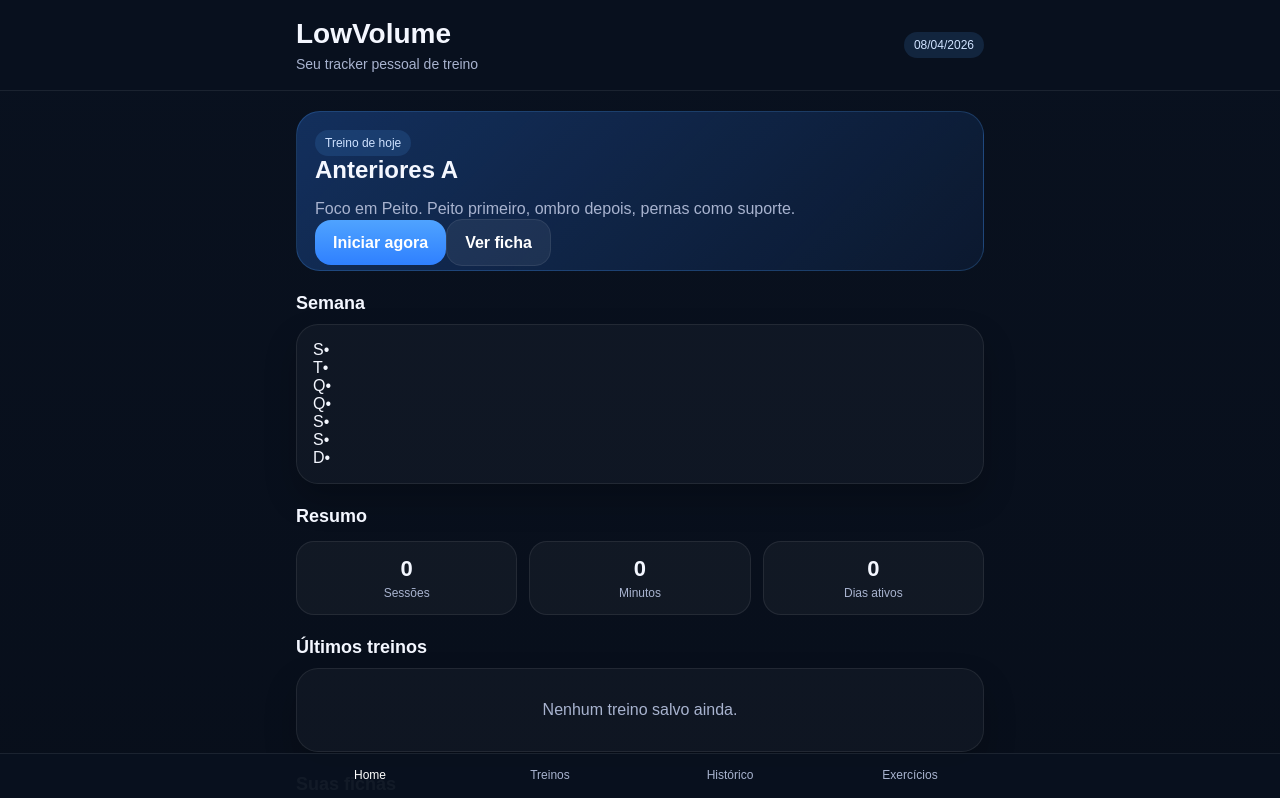
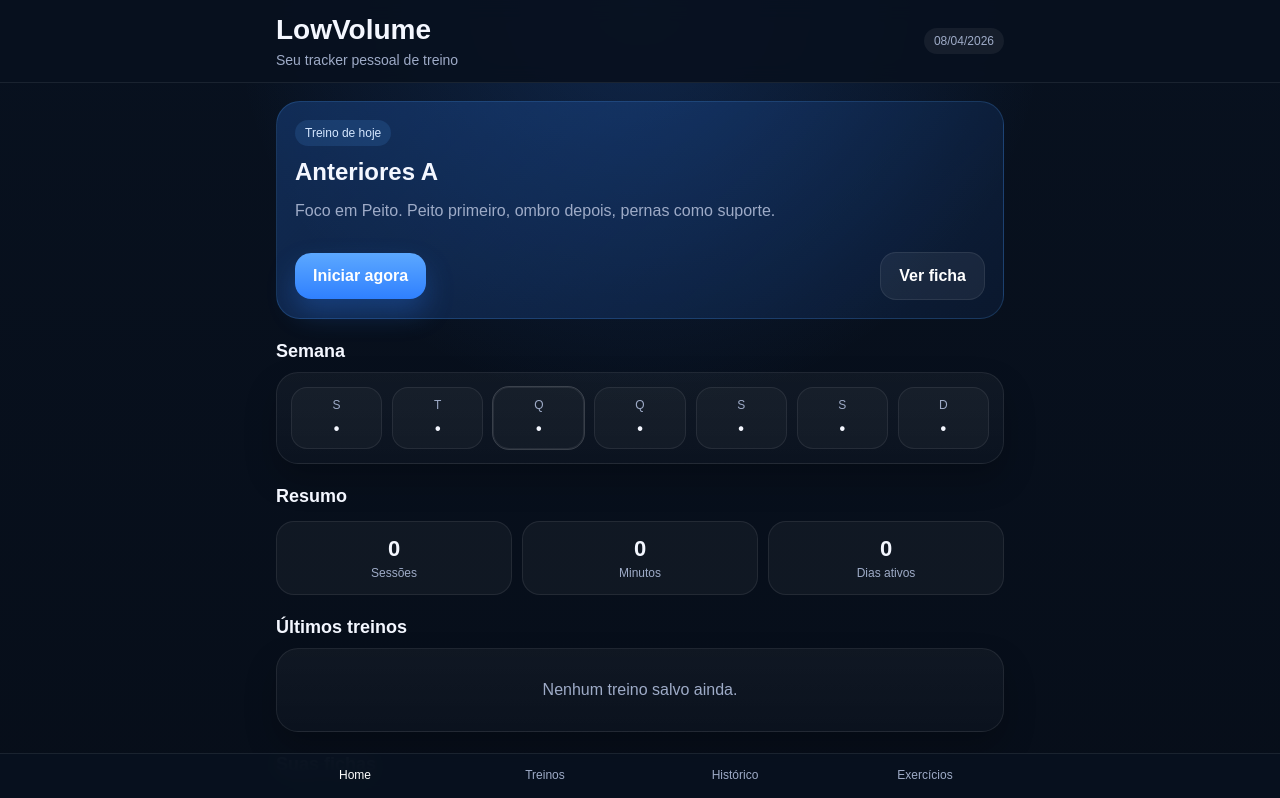
Before and after one commit to MarceloSalada/LowVolume-, a Next.js app: page / in a window 1280 px wide. Shown: the top 798 px of the page. Built offline with nearby package versions, Linux system fonts and the light colour scheme.

Commit message:
Update globals.css

```diff
--- a/app/globals.css
+++ b/app/globals.css
@@ -1,49 +1,411 @@
 :root {
-  --bg: #0b1020;
-  --panel: #11192e;
+  --bg: #07111f;
+  --panel: #101a2d;
+  --panel-2: #162540;
   --text: #f4f7ff;
-  --muted: #a8b3cf;
+  --muted: #9eabc7;
   --primary: #2f80ff;
-  --border: rgba(255,255,255,0.08);
+  --primary-2: #5ca8ff;
+  --border: rgba(255, 255, 255, 0.08);
+  --soft: rgba(255, 255, 255, 0.04);
+  --success: #22c55e;
 }
 
 * { box-sizing: border-box; }
+
+html { -webkit-tap-highlight-color: transparent; }
+
 body {
   margin: 0;
-  background: linear-gradient(180deg, #09111f 0%, #070d18 100%);
   color: var(--text);
   font-family: Arial, Helvetica, sans-serif;
+  background:
+    radial-gradient(circle at top, rgba(47, 128, 255, 0.2), transparent 28%),
+    linear-gradient(180deg, #08111f 0%, #060c16 100%);
 }
+
 a { color: inherit; text-decoration: none; }
-.page-shell { min-height: 100vh; padding-bottom: 88px; }
-.container { max-width: 720px; margin: 0 auto; padding: 20px 16px 96px; }
-.topbar { position: sticky; top: 0; z-index: 10; background: rgba(9,17,31,.92); border-bottom: 1px solid var(--border); }
-.topbar-inner { max-width: 720px; margin: 0 auto; padding: 18px 16px; display:flex; align-items:center; justify-content:space-between; gap: 12px; }
-.title { margin: 0; font-size: 28px; font-weight: 700; }
-.subtitle { margin: 6px 0 0; color: var(--muted); font-size: 14px; }
-.card { background: rgba(255,255,255,.03); border: 1px solid var(--border); border-radius: 22px; padding: 16px; box-shadow: 0 16px 32px rgba(0,0,0,.22); }
-.hero { background: linear-gradient(135deg, rgba(47,128,255,.28), rgba(47,128,255,.08)); border: 1px solid rgba(79,163,255,.22); border-radius: 24px; padding: 18px; }
-.hero-badge, .badge { display:inline-flex; padding:6px 10px; border-radius:999px; background: rgba(79,163,255,.14); color:#cfe2ff; font-size:12px; }
-.hero-title { margin:0; font-size:24px; font-weight:700; }
-.hero-meta, .muted { color: var(--muted); }
-.btn { border: 0; border-radius: 16px; background: linear-gradient(180deg, #4fa3ff, var(--primary)); color:white; padding:14px 18px; font-weight:700; cursor:pointer; }
-.btn.secondary { background: rgba(255,255,255,.06); border: 1px solid var(--border); }
-.row { display:flex; align-items:center; justify-content:space-between; gap:12px; }
-.list, .grid, .kpi-grid, .set-grid, .execute-hero, .history-item { display:grid; gap:12px; }
-.kpi-grid { grid-template-columns: repeat(3, 1fr); margin-top: 14px; }
-.kpi { padding:14px; border-radius:18px; background: rgba(255,255,255,.04); border: 1px solid var(--border); text-align:center; }
-.kpi-value { display:block; font-size:22px; font-weight:700; }
-.kpi-label { display:block; font-size:12px; color:var(--muted); margin-top:4px; }
-.exercise-card { display:grid; grid-template-columns: 84px 1fr; gap:14px; align-items:center; }
-.exercise-thumb { width:84px; height:84px; object-fit:contain; border-radius:16px; background: rgba(255,255,255,.03); padding:6px; }
-.exercise-name { margin:0 0 6px; font-size:17px; font-weight:700; }
-.exercise-meta { display:flex; flex-wrap:wrap; gap:8px; color:var(--muted); font-size:13px; }
-.section-title { margin: 22px 0 10px; font-size:18px; font-weight:700; }
-.bottom-nav { position:fixed; left:0; right:0; bottom:0; background: rgba(9,17,31,.96); border-top:1px solid var(--border); }
-.bottom-nav-inner { max-width:720px; margin:0 auto; display:grid; grid-template-columns: repeat(4, 1fr); }
-.bottom-link { padding:14px 8px 18px; text-align:center; color:var(--muted); font-size:12px; }
-.bottom-link.active { color:white; }
-.execute-image { width:100%; max-width:360px; margin:0 auto; display:block; object-fit:contain; }
-.set-row { display:grid; grid-template-columns:56px 1fr 1fr auto; gap:8px; align-items:center; padding:10px; border-radius:16px; background: rgba(255,255,255,.04); border:1px solid var(--border); }
-.input { width:100%; border:1px solid var(--border); background: rgba(255,255,255,.04); color:white; border-radius:12px; padding:10px 12px; }
-.empty-state { text-align:center; padding:32px 18px; color:var(--muted); }
+button, input, textarea { font: inherit; }
+
+.page-shell {
+  min-height: 100vh;
+  padding-bottom: 88px;
+}
+
+.container {
+  width: 100%;
+  max-width: 760px;
+  margin: 0 auto;
+  padding: 18px 16px 96px;
+}
+
+.topbar {
+  position: sticky;
+  top: 0;
+  z-index: 10;
+  background: rgba(8, 17, 31, 0.92);
+  backdrop-filter: blur(10px);
+  border-bottom: 1px solid var(--border);
+}
+
+.topbar-inner {
+  width: 100%;
+  max-width: 760px;
+  margin: 0 auto;
+  padding: 18px 16px;
+  display: flex;
+  align-items: center;
+  justify-content: space-between;
+  gap: 12px;
+}
+
+.topbar-inner.compact {
+  padding-top: 14px;
+  padding-bottom: 14px;
+}
+
+.title {
+  margin: 0;
+  font-size: 28px;
+  font-weight: 700;
+}
+
+.subtitle {
+  margin: 6px 0 0;
+  color: var(--muted);
+  font-size: 14px;
+}
+
+.card {
+  background: linear-gradient(180deg, rgba(255,255,255,0.04), rgba(255,255,255,0.02));
+  border: 1px solid var(--border);
+  border-radius: 22px;
+  padding: 16px;
+  box-shadow: 0 16px 32px rgba(0, 0, 0, 0.22);
+}
+
+.modern-panel {
+  background: linear-gradient(180deg, rgba(255,255,255,0.05), rgba(255,255,255,0.025));
+}
+
+.hero {
+  border-radius: 24px;
+  padding: 18px;
+}
+
+.modern-hero {
+  background: linear-gradient(135deg, rgba(47,128,255,0.24), rgba(47,128,255,0.08));
+  border: 1px solid rgba(79,163,255,0.2);
+}
+
+.hero-badge,
+.badge {
+  display: inline-flex;
+  align-items: center;
+  padding: 6px 10px;
+  border-radius: 999px;
+  background: rgba(79, 163, 255, 0.14);
+  color: #d5e7ff;
+  font-size: 12px;
+}
+
+.badge.soft {
+  background: rgba(255,255,255,0.06);
+  color: var(--muted);
+}
+
+.hero-title {
+  margin: 12px 0 0;
+  font-size: 24px;
+  font-weight: 700;
+}
+
+.hero-meta,
+.muted {
+  color: var(--muted);
+}
+
+.hero-actions,
+.hero-header,
+.top-actions,
+.progress-row,
+.row {
+  display: flex;
+  align-items: center;
+  justify-content: space-between;
+  gap: 12px;
+}
+
+.row.wrap {
+  flex-wrap: wrap;
+}
+
+.hero-actions {
+  margin-top: 16px;
+}
+
+.btn {
+  border: 0;
+  border-radius: 16px;
+  background: linear-gradient(180deg, var(--primary-2), var(--primary));
+  color: white;
+  padding: 14px 18px;
+  font-weight: 700;
+  cursor: pointer;
+  box-shadow: 0 14px 28px rgba(47, 128, 255, 0.28);
+}
+
+.btn.secondary {
+  background: rgba(255,255,255,0.06);
+  box-shadow: none;
+  border: 1px solid var(--border);
+}
+
+.btn.secondary.is-done {
+  border-color: rgba(34,197,94,0.35);
+  color: #d9ffe6;
+}
+
+.section-title {
+  margin: 22px 0 10px;
+  font-size: 18px;
+  font-weight: 700;
+}
+
+.grid,
+.list,
+.set-grid,
+.execute-hero,
+.history-item,
+.history-exercise-list {
+  display: grid;
+  gap: 12px;
+}
+
+.kpi-grid {
+  display: grid;
+  grid-template-columns: repeat(3, 1fr);
+  gap: 10px;
+  margin-top: 14px;
+}
+
+.kpi,
+.mini-kpi {
+  padding: 14px;
+  border-radius: 18px;
+  background: rgba(255,255,255,0.04);
+  border: 1px solid var(--border);
+  text-align: center;
+}
+
+.kpi-value {
+  display: block;
+  font-size: 22px;
+  font-weight: 700;
+}
+
+.kpi-label,
+.mini-kpi-label {
+  display: block;
+  font-size: 12px;
+  color: var(--muted);
+  margin-top: 4px;
+}
+
+.mini-kpi-value {
+  display: block;
+  font-size: 16px;
+  font-weight: 700;
+}
+
+.exercise-card {
+  display: grid;
+  grid-template-columns: 84px 1fr;
+  gap: 14px;
+  align-items: center;
+}
+
+.exercise-thumb {
+  width: 84px;
+  height: 84px;
+  object-fit: contain;
+  border-radius: 16px;
+  background: rgba(255,255,255,0.03);
+  padding: 6px;
+}
+
+.exercise-name {
+  margin: 0 0 6px;
+  font-size: 17px;
+  font-weight: 700;
+}
+
+.exercise-meta {
+  display: flex;
+  flex-wrap: wrap;
+  gap: 8px;
+  color: var(--muted);
+  font-size: 13px;
+}
+
+.bottom-nav {
+  position: fixed;
+  left: 0;
+  right: 0;
+  bottom: 0;
+  background: rgba(8, 17, 31, 0.96);
+  border-top: 1px solid var(--border);
+  backdrop-filter: blur(12px);
+}
+
+.bottom-nav-inner {
+  width: 100%;
+  max-width: 760px;
+  margin: 0 auto;
+  display: grid;
+  grid-template-columns: repeat(4, 1fr);
+}
+
+.bottom-link {
+  padding: 14px 8px 18px;
+  text-align: center;
+  color: var(--muted);
+  font-size: 12px;
+}
+
+.bottom-link.active {
+  color: white;
+}
+
+.execute-image {
+  width: 100%;
+  max-width: 360px;
+  margin: 0 auto;
+  display: block;
+  object-fit: contain;
+}
+
+.set-row {
+  display: grid;
+  grid-template-columns: 56px 1fr 1fr auto;
+  gap: 8px;
+  align-items: center;
+  padding: 10px;
+  border-radius: 16px;
+  background: rgba(255,255,255,0.04);
+  border: 1px solid var(--border);
+}
+
+.input {
+  width: 100%;
+  border: 1px solid var(--border);
+  background: rgba(255,255,255,0.04);
+  color: white;
+  border-radius: 12px;
+  padding: 10px 12px;
+}
+
+.notes-area {
+  min-height: 92px;
+  resize: vertical;
+}
+
+.empty-state {
+  text-align: center;
+  padding: 32px 18px;
+  color: var(--muted);
+}
+
+.week-card {
+  padding: 14px;
+}
+
+.week-grid {
+  display: grid;
+  grid-template-columns: repeat(7, 1fr);
+  gap: 10px;
+}
+
+.week-day {
+  padding: 10px 6px;
+  border-radius: 16px;
+  text-align: center;
+  background: rgba(255,255,255,0.03);
+  border: 1px solid var(--border);
+}
+
+.week-day.done {
+  background: rgba(47, 128, 255, 0.14);
+  border-color: rgba(79,163,255,0.25);
+}
+
+.week-day.today {
+  outline: 1px solid rgba(255,255,255,0.18);
+}
+
+.week-label {
+  display: block;
+  font-size: 12px;
+  color: var(--muted);
+}
+
+.week-dot {
+  display: block;
+  margin-top: 8px;
+  font-weight: 700;
+}
+
+.rest-card {
+  display: flex;
+  align-items: center;
+  justify-content: space-between;
+  gap: 12px;
+  padding: 14px;
+  border-radius: 18px;
+  background: rgba(255,255,255,0.04);
+  border: 1px solid var(--border);
+}
+
+.history-meta-grid {
+  display: grid;
+  grid-template-columns: repeat(3, 1fr);
+  gap: 10px;
+}
+
+.history-exercise-row {
+  display: flex;
+  justify-content: space-between;
+  gap: 12px;
+  font-size: 13px;
+  padding-top: 6px;
+  border-top: 1px dashed rgba(255,255,255,0.06);
+}
+
+.notes-chip {
+  padding: 10px 12px;
+  border-radius: 14px;
+  background: rgba(255,255,255,0.04);
+  color: var(--muted);
+  font-size: 13px;
+}
+
+@media (max-width: 560px) {
+  .kpi-grid,
+  .history-meta-grid {
+    grid-template-columns: repeat(3, 1fr);
+  }
+
+  .rest-card,
+  .hero-actions,
+  .row {
+    flex-wrap: wrap;
+  }
+
+  .set-row {
+    grid-template-columns: 44px 1fr 1fr;
+  }
+
+  .set-row button {
+    grid-column: 1 / -1;
+  }
+                              }
```
